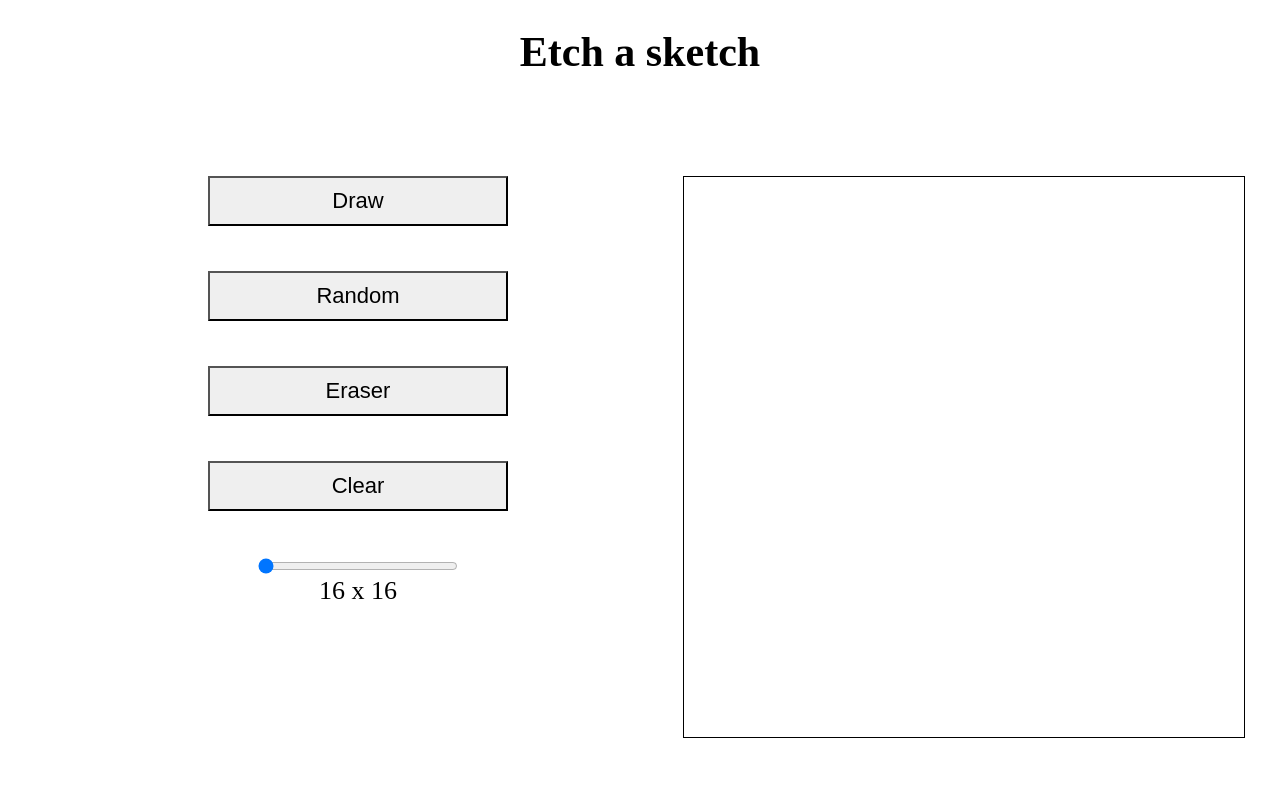
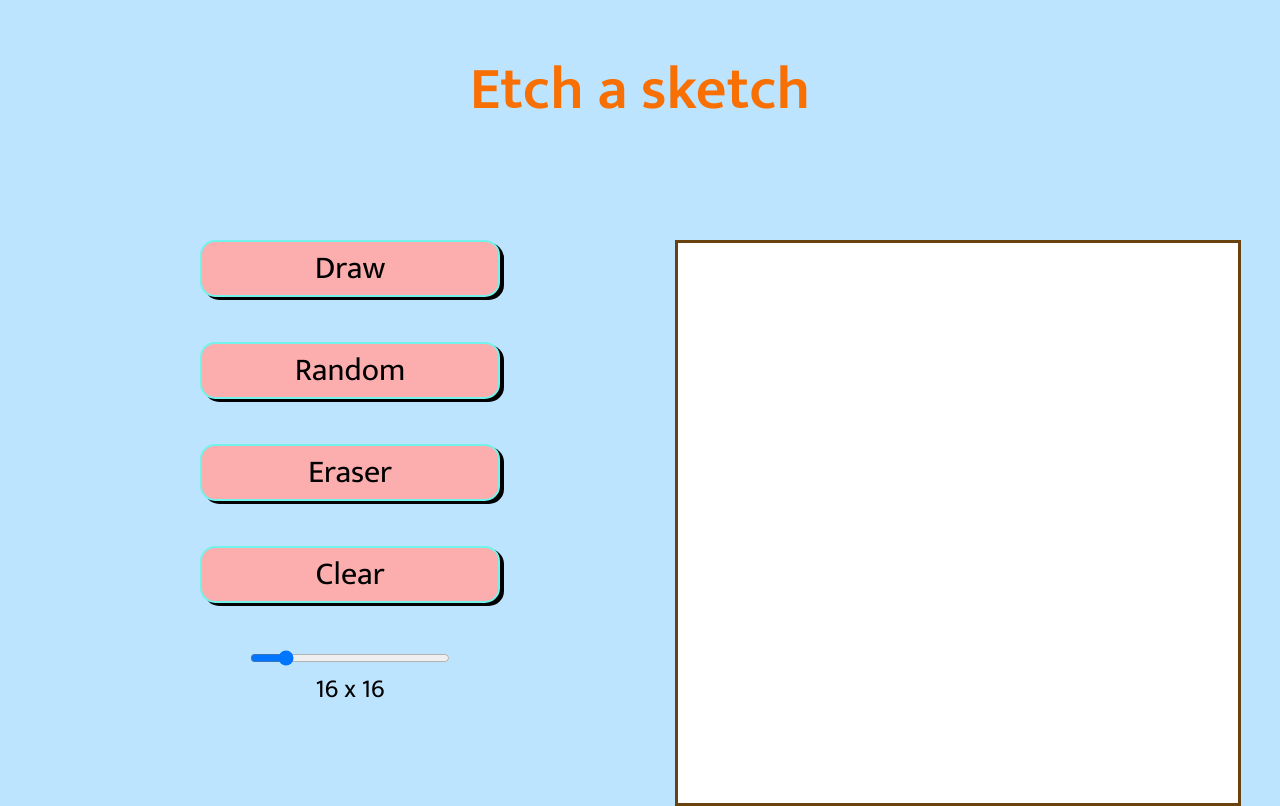
Before and after one commit to Lune3/Etch_A_Sketch, a plain HTML site: page index.html in a window 1280 px wide. Drawn offline with Linux system fonts and the light colour scheme.

Commit message:
Styling and modified the javascript
Done some styling to the page and random now give random color to div

```diff
--- a/index.html
+++ b/index.html
@@ -17,7 +17,7 @@
             <button class="eraser box">Eraser</button>
             <button class="clear box">Clear</button>
             <div class="sliderContainer">
-                <input type="range" min="16" max="64" value="16" class="slider" id="slider" >
+                <input type="range" min="1" max="100" value="16" class="slider" id="slider" >
                 <div class="sliderValue">
                     <p><output class="sliderOutput1"></output> x <output class="sliderOutput2"></output></p>
                 </div>
--- a/javascript.js
+++ b/javascript.js
@@ -90,6 +90,9 @@ function random(){
             if(mouseIsDown)
             {
                 box.style.backgroundColor = `rgb(${arr[0]},${arr[1]},${arr[2]})`;
+                arr[0] = Math.floor((Math.random()) * 255);
+                arr[1] = Math.floor((Math.random()) * 255);
+                arr[2] = Math.floor((Math.random()) * 255);
             }
         })
     })
--- a/style.css
+++ b/style.css
@@ -1,7 +1,16 @@
+@import url('https://fonts.googleapis.com/css2?family=Mukta:wght@300;400;500;600&family=Pacifico&display=swap');
+
+body{
+    background-color: #BDE4FF;
+    margin: 0;
+}
+
 .heading{
     text-align: center;
     margin-bottom: 100px;
-    font-size: 42px;
+    font-size: 60px;
+    font-family: "Mukta";
+    color: #F86F03;
 }
 
 .drawing{
@@ -11,12 +20,12 @@
 }
 
 .drawingBox{
-    background-color: white;
+    background-color: rgb(255, 255, 255);
     height: 560px;
     max-height: 560px;
     width: 560px;
     max-width: 560px;
-    border: 1px solid black;
+    border: 3px solid rgb(105, 66, 15);
     display: flex;
     flex-wrap: wrap;
     align-content: flex-start;
@@ -35,26 +44,6 @@
     width: 300px;
 }
 
-.box{
-    border-radius: 0;
-    font-size: 22px;
-    height: 50px;
-}
-
-.color p{
-    margin: 0;
-    padding: 0;
-}
-
-.color div{
-    position: absolute;
-    right: 0;
-    background-color: black;
-    height: 35px;
-    width: 35px;
-    margin-right: 10px;
-}
-
 .sliderContainer{
     display: flex;
     justify-content: center;
@@ -70,3 +59,18 @@
 .slider{
     width: 200px;
 }
+
+button{
+    background-color: #FCAEAE;
+    border: 2px solid #72F2EB;
+    border-radius: 15px;
+    padding: 0;
+    margin: 0;
+    font-family: "Mukta";
+    font-size: 32px;
+    box-shadow: 4px 3px;
+}
+
+p{
+    font-family: "Mukta";
+}
```
